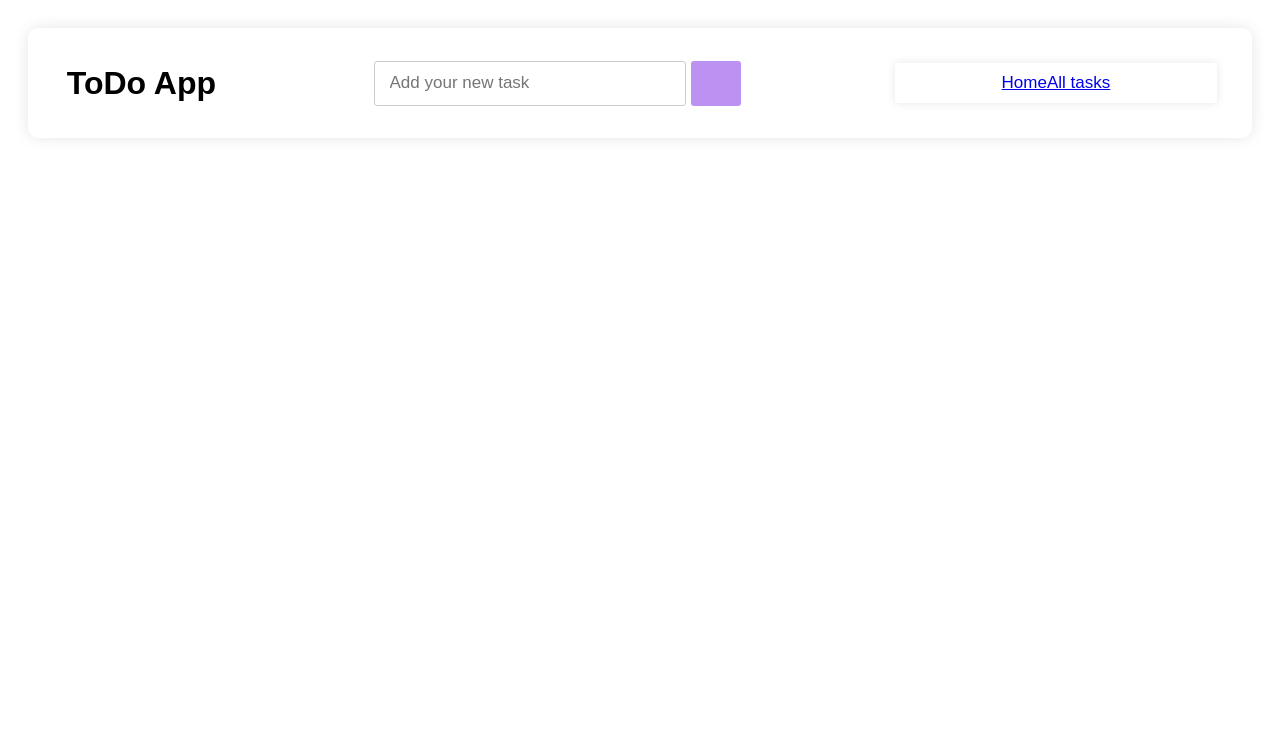
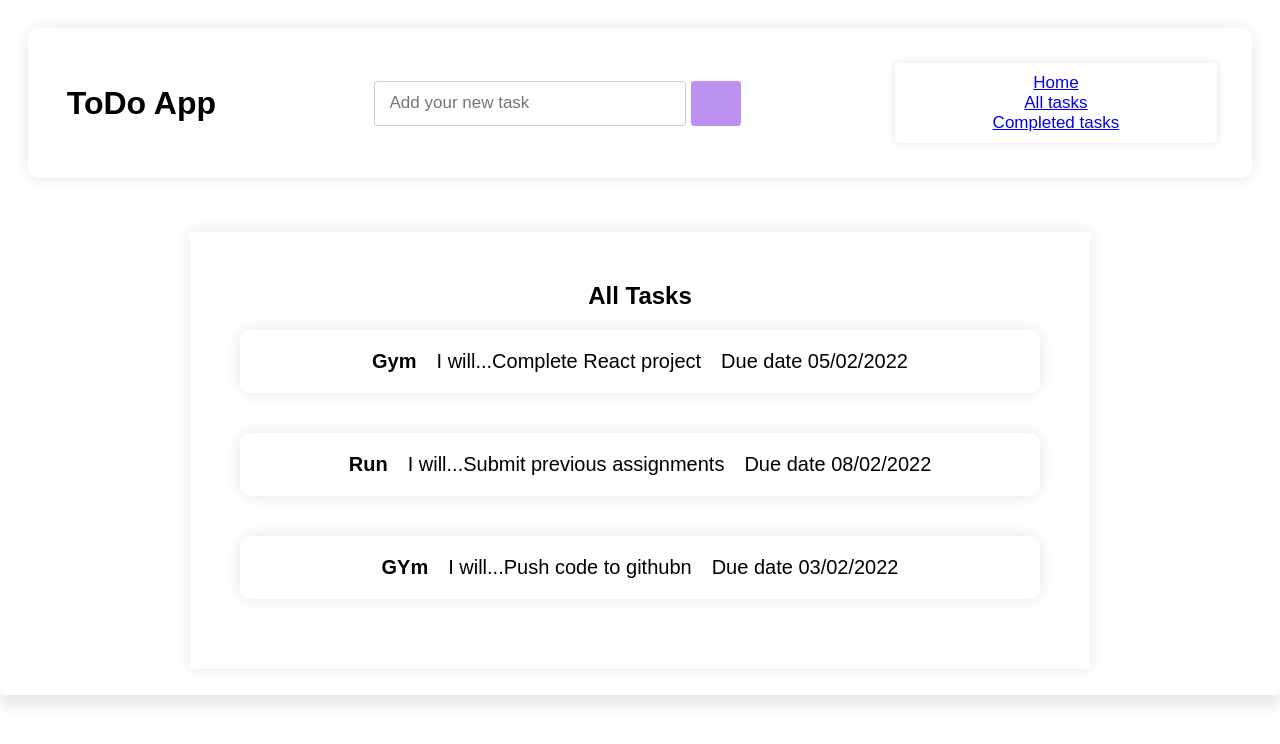
Before and after one commit to samuelkungu/todo-app, a React (Create React App) app: page /completedTasks in a window 1280 px wide. Shown: the top 744 px of the page. Built offline with nearby package versions, Linux system fonts and the light colour scheme.

Commit message:
Recent Updates

```diff
--- a/src/App.js
+++ b/src/App.js
@@ -1,5 +1,6 @@
 import { BrowserRouter as Router , Route, Switch } from 'react-router-dom';
 import './App.css';
+import CompletedTasks from './Components/CompletedTasks';
 import './Components/css/Main.css';
 import Home from './Components/Home';
 import ListTasks from './Components/ListTasks';
@@ -15,7 +16,9 @@ function App() {
         <NavBar />
         <Switch>
           <Route exact path={"/"}><Home/></Route>
+          <Route path={"/completedTasks"}><CompletedTasks /></Route>
           <Route path={"/allTasks"}><ListTasks /></Route>
+
         </Switch>
 
         </div>
--- /dev/null
+++ b/src/Components/Completed.js
@@ -0,0 +1,27 @@
+const Completed = (props) => {
+    const done = props.done;
+    const title = props.title;
+
+    console.log(done);
+
+    return (
+        <div className='container'>
+            <div className='taskslist'>
+               <h2>{title}</h2>
+            {done.map((completed) => (
+                <div className='task' key={completed.id}>
+                    <h2>{completed.title}</h2>
+                    <p>I will...{completed.description}</p>
+                    <p>Due date {completed.date}</p>
+
+                </div>
+            ))}
+
+
+            </div>
+        </div>
+
+         );
+}
+
+export default Completed;
--- /dev/null
+++ b/src/Components/CompletedTasks.js
@@ -0,0 +1,19 @@
+import React, { useState } from 'react';
+import Completed from './Completed';
+
+function CompletedTasks() {
+
+      const [done, setDone] = useState ([
+          { title: "Gym",id: 1, description: "Complete React project", date: "05/02/2022" },
+          { title: "Run",id: 2, description: "Submit previous assignments", date: "08/02/2022" },
+          { title: "GYm",id: 3, description: "Push code to githubn", date: "03/02/2022" },
+
+      ]);
+
+    return (
+
+        < Completed done={done} title="All Tasks"/>
+     );
+}
+
+export default CompletedTasks;
--- a/src/Components/Home.js
+++ b/src/Components/Home.js
@@ -3,7 +3,7 @@ import React from 'react';
 function Home() {
     return (
         <div>
-            <h2>Hi There</h2>
+            <h2></h2>
         </div>
      );
 }
--- a/src/Components/ListTasks.js
+++ b/src/Components/ListTasks.js
@@ -1,10 +1,14 @@
 import React, { useState } from 'react';
-import { Tasks } from './Tasks';
 import Task from './Task';
 
 function ListTasks() {
 
-     const [tasks, setTasks] = useState (Tasks);
+     const [tasks, setTasks] = useState ( [
+          { title: "Project",id: 1, description: "Complete React project", date: "05/02/2022" },
+          { title: "Assignments",id: 2, description: "Submit previous assignments", date: "08/02/2022" },
+          { title: "Github",id: 3, description: "Push code to githubn", date: "03/02/2022" },
+
+      ]);
 
     return (
         <Task tasks={tasks} title="All Tasks"/>
--- a/src/Components/NavBar.js
+++ b/src/Components/NavBar.js
@@ -11,8 +11,15 @@ function NavBar() {
                     </div>
 
                     <div className='links'>
+                        <p>
                         <a href='/'>Home</a>
+                        </p>
+                        <p>
                         <a href='/allTasks'>All tasks</a>
+                        </p>
+                        <p>
+                        <a href='/completedTasks'>Completed tasks</a>
+                        </p>
                     </div>
         </div>
         </div>
--- a/src/Components/Tasks.js
+++ /dev/null
@@ -1,6 +0,0 @@
-export const Tasks = [
-    { title: "Project",id: 1, description: "Complete React project", date: "05/02/2022" },
-    { title: "Assignments",id: 2, description: "Submit previous assignments", date: "08/02/2022" },
-    { title: "Github",id: 3, description: "Push code to githubn", date: "03/02/2022" },
-
-]
```
